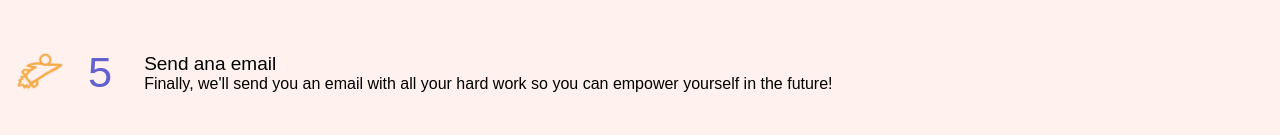
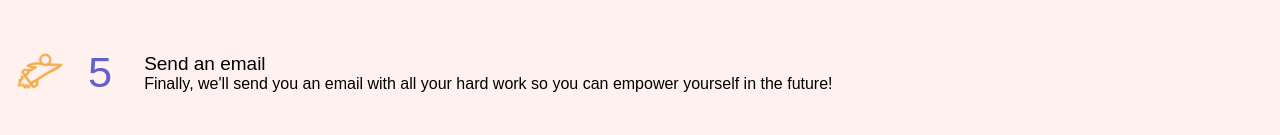
Before and after one commit to cherryontech/minty_fresh_project, a React (Create React App) app: page /index in a window 1280 px wide. Shown: the part 503-638 px from the top of the page. Built offline with nearby package versions, Linux system fonts and the light colour scheme.

Commit message:
fixed some spelling?

```diff
--- a/src/pages/Index/Index.jsx
+++ b/src/pages/Index/Index.jsx
@@ -95,7 +95,7 @@ const Index = () => {
                     </div>
                     <div className='index__box-sub'>
                         <div className='index__box-title'>
-                            <p>Send ana email</p>
+                            <p>Send an email</p>
                         </div>
                         <div className='index__content'>
                             <p>Finally, we'll send you an email with all your hard work so you can empower yourself in the future!</p>
```
